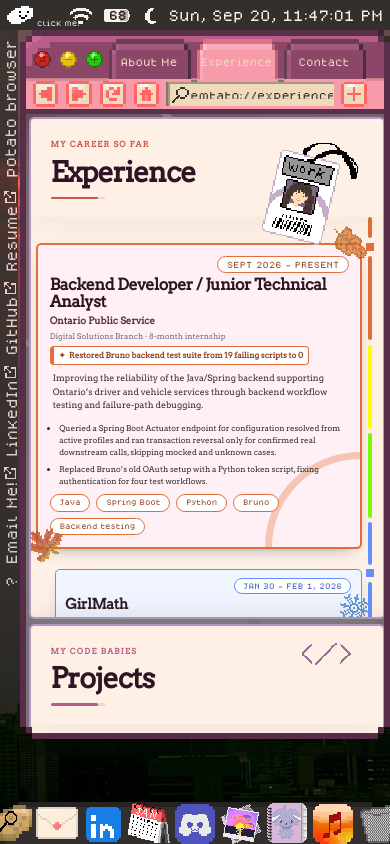
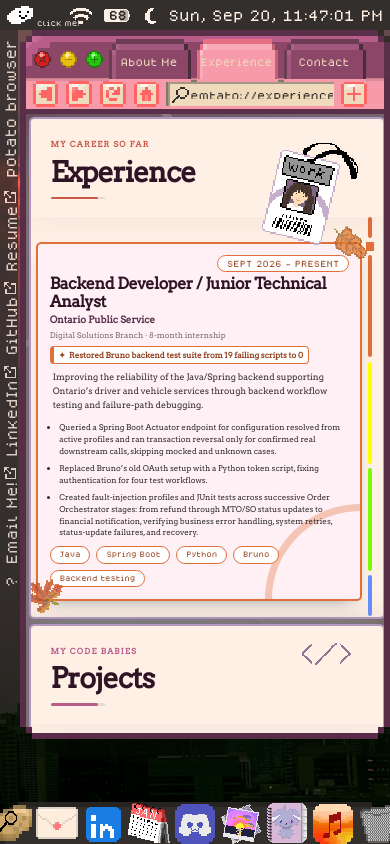
Before and after one commit to emtato/emtato-portfolio, a React (Vite) app: page / in a window 390 px wide. Both pictures are taken after a click on the button "Experience". Built offline with nearby package versions, Linux system fonts and the light colour scheme.

Commit message:
updating resume + timeline

```diff
--- a/src/components/experience/Experience.css
+++ b/src/components/experience/Experience.css
@@ -138,7 +138,7 @@
     display: flex;
     flex-direction: column;
     margin-left: auto;
-    --timeline-length: 200;
+    --timeline-length: 210;
     height: calc(var(--timeline-length) * var(--timeline-unit));
 }
 
@@ -191,11 +191,7 @@
 
 
 .segment-medium-long {
-    height: 6%;
-}
-
-.segment-7percent {
-    height: 7.2%;
+    height: 9%;
 }
 
 .segment-long {
@@ -1153,7 +1149,7 @@
         display: flex;
         flex-direction: column;
         margin-left: auto;
-        --timeline-length: 188;
+        --timeline-length: 190;
         height: calc(var(--timeline-length) * var(--timeline-unit));
     }
 
@@ -1166,12 +1162,12 @@
         height: 4%;
     }
 
-    .segment-custom-mobile-long {
+    .segment-custom-mobile-medium {
         height: 6%
     }
 
-    .segment-7percent {
-        height: 8%;
+    .segment-medium-long {
+        height: 10%;
     }
 
     /* timeline points of interest */
@@ -1209,7 +1205,7 @@
 
     .TLA-fall2025 { /* moved to fall2026 custom for mobile only*/
         left: 1cqw;
-        top: -56.32cqw;
+        top: -55.32cqw;
         transform: rotate(-10deg) scale(130%);
     }
 
--- a/src/components/experience/Experience.tsx
+++ b/src/components/experience/Experience.tsx
@@ -37,15 +37,16 @@ export default function Experience({BrowserSaysOpen}: ExperienceProps) {
                                 season="fall"
                                 bullets={[
                                     "Queried a Spring Boot Actuator endpoint for configuration resolved from active profiles and ran transaction reversal only for confirmed real downstream calls, skipping mocked and unknown cases.",
-                                    "Replaced Bruno’s old OAuth setup with a Python token script, fixing authentication for four test workflows."
+                                    "Replaced Bruno’s old OAuth setup with a Python token script, fixing authentication for four test workflows.",
+                                    "Created fault-injection profiles and JUnit tests across successive Order Orchestrator stages: from refund through MTO/SO status updates to financial notification, verifying business error handling, system retries, status-update failures, and recovery."
                                 ]}
                                 mini={false}
                             />
                             <div className="timeline-marker season-fall"/>
                         </div>
-                        <div className="timeline-segment segment-7percent segment-custom-mobile-long season-fall"/>
-                        <div className="timeline-segment segment-7percent season-summer"/>
-                        <div className="timeline-segment segment-7percent season-spring"/>
+                        <div className="timeline-segment segment-medium-long season-fall"/>
+                        <div className="timeline-segment segment-medium-long season-summer"/>
+                        <div className="timeline-segment segment-medium-long season-spring"/>
                         <div className="timeline-insertion-point">
                             <img className="TLA-spring2026 timeline-art" alt="a"
                                  src="/assets/browser/content/experience/prof-experience/spring.png"/>
@@ -122,7 +123,7 @@ export default function Experience({BrowserSaysOpen}: ExperienceProps) {
                             />
                             <div className="timeline-marker season-fall"/>
                         </div>
-                        <div className="timeline-segment segment-medium segment-custom-mobile-long season-fall"/>
+                        <div className="timeline-segment segment-medium segment-custom-mobile-medium season-fall"/>
                         <div className="timeline-segment season-summer"/>
                         <div className="timeline-segment season-spring"/>
                         <div className="timeline-insertion-point">
```
